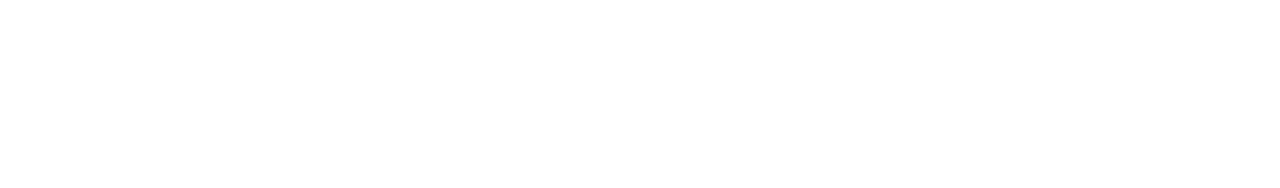
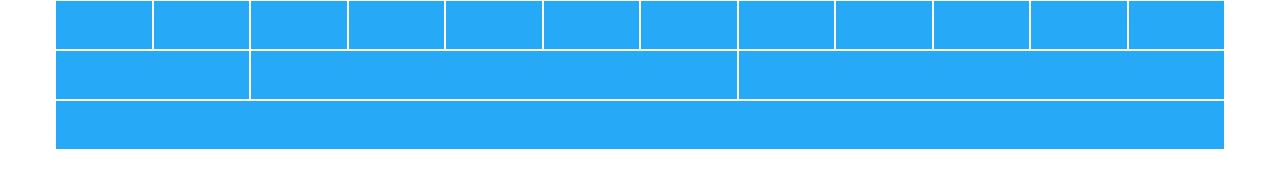
Before and after one commit to GabriellaValentina92/html-css-12bool, a plain HTML site: page index.html in a window 1280 px wide. Drawn offline with Linux system fonts and the light colour scheme.

Commit message:
Add firs-second-third row

```diff
--- a/assets/12bool.css
+++ b/assets/12bool.css
@@ -0,0 +1,58 @@
+.row{
+    display: flex;
+    flex-wrap: wrap;
+}
+
+[class*="col-"]{
+    background-color: rgb(38, 169, 246);
+    border: 1px solid white;
+    min-height: 50px;
+}
+
+.col-1{
+    flex-basis: calc((100% / 12) * 1);
+}
+
+.col-2{
+    flex-basis: calc((100% / 12) * 2);
+}
+
+.col-3{
+    flex-basis: calc((100% / 12) * 3);
+}
+
+.col-4{
+    flex-basis: calc((100% / 12) * 4);
+}
+
+.col-5{
+    flex-basis: calc((100% / 12) * 5);
+}
+
+.col-6{
+    flex-basis: calc((100% / 12) * 6);
+}
+
+.col-7{
+    flex-basis: calc((100% / 12) * 7);
+}
+
+.col-8{
+    flex-basis: calc((100% / 12) * 8);
+}
+
+.col-9{
+    flex-basis: calc((100% / 12) * 9);
+}
+
+.col-10{
+    flex-basis: calc((100% / 12) * 10);
+}
+
+.col-11{
+    flex-basis: calc((100% / 12) * 11);
+}
+
+.col-12{
+    flex-basis: calc((100% / 12) * 12);
+}
--- a/assets/style.css
+++ b/assets/style.css
@@ -3,3 +3,8 @@
     padding: 0;
     box-sizing: border-box;
 }
+
+.container{
+    width: 1170px;
+    margin: 0 auto;
+}
--- a/index.html
+++ b/index.html
@@ -4,11 +4,47 @@
     <meta charset="UTF-8">
     <meta http-equiv="X-UA-Compatible" content="IE=edge">
     <meta name="viewport" content="width=device-width, initial-scale=1.0">
-    <title>Document</title>
+    <title>12bool-column</title>
     <link rel="stylesheet" href="assets/12bool.css">
     <link rel="stylesheet" href="assets/style.css">
 </head>
 <body>
+    <div class="container">
+        <div class="row">
+            <div class="col-1"></div>
+            <div class="col-1"></div>
+            <div class="col-1"></div>
+            <div class="col-1"></div>
+            <div class="col-1"></div>
+            <div class="col-1"></div>
+            <div class="col-1"></div>
+            <div class="col-1"></div>
+            <div class="col-1"></div>
+            <div class="col-1"></div>
+            <div class="col-1"></div>
+            <div class="col-1"></div>
+        </div>
 
+        <div class="row">
+            <div class="col-2"></div>
+            <div class="col-5"></div>
+            <div class="col-5"></div>
+        </div>
+
+        <div class="row">
+            <div class="col-12"></div>
+        </div>
+        <!-- <div class="col-2"></div>
+        <div class="col-3"></div>
+        <div class="col-4"></div>
+        <div class="col-5"></div>
+        <div class="col-6"></div>
+        <div class="col-7"></div>
+        <div class="col-8"></div>
+        <div class="col-9"></div>
+        <div class="col-10"></div>
+        <div class="col-11"></div>
+        <div class="col-12"></div> -->
+    </div>
 </body>
 </html>
```
